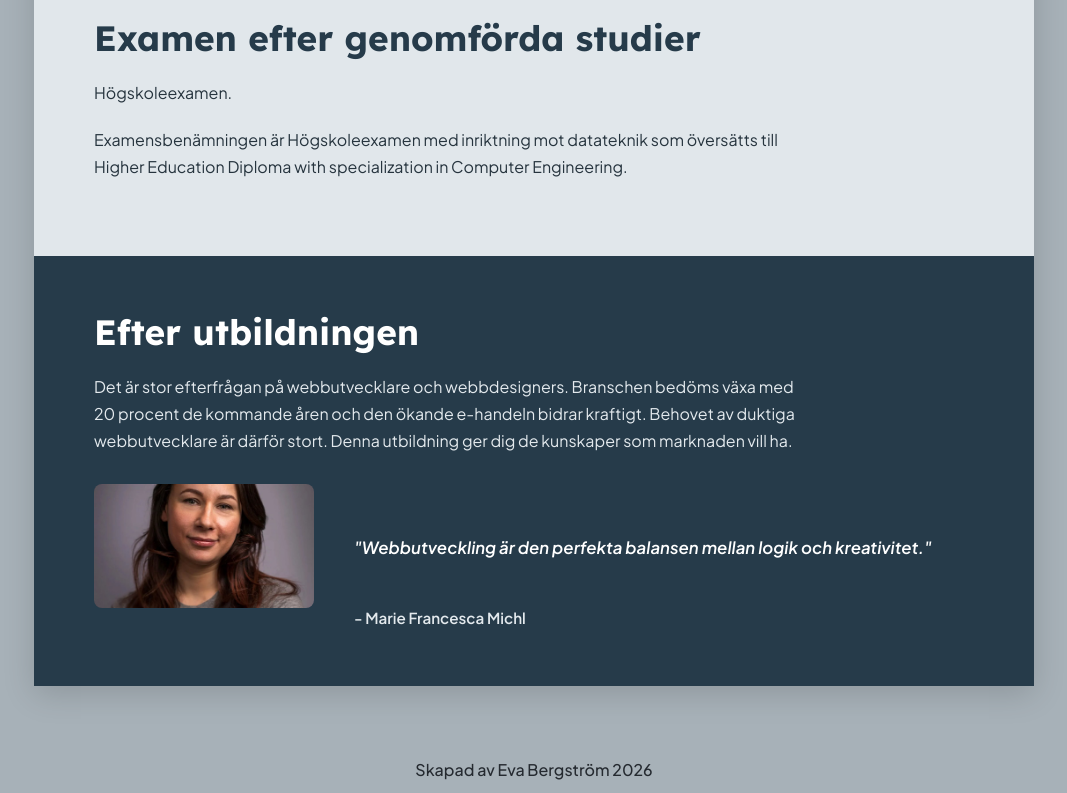
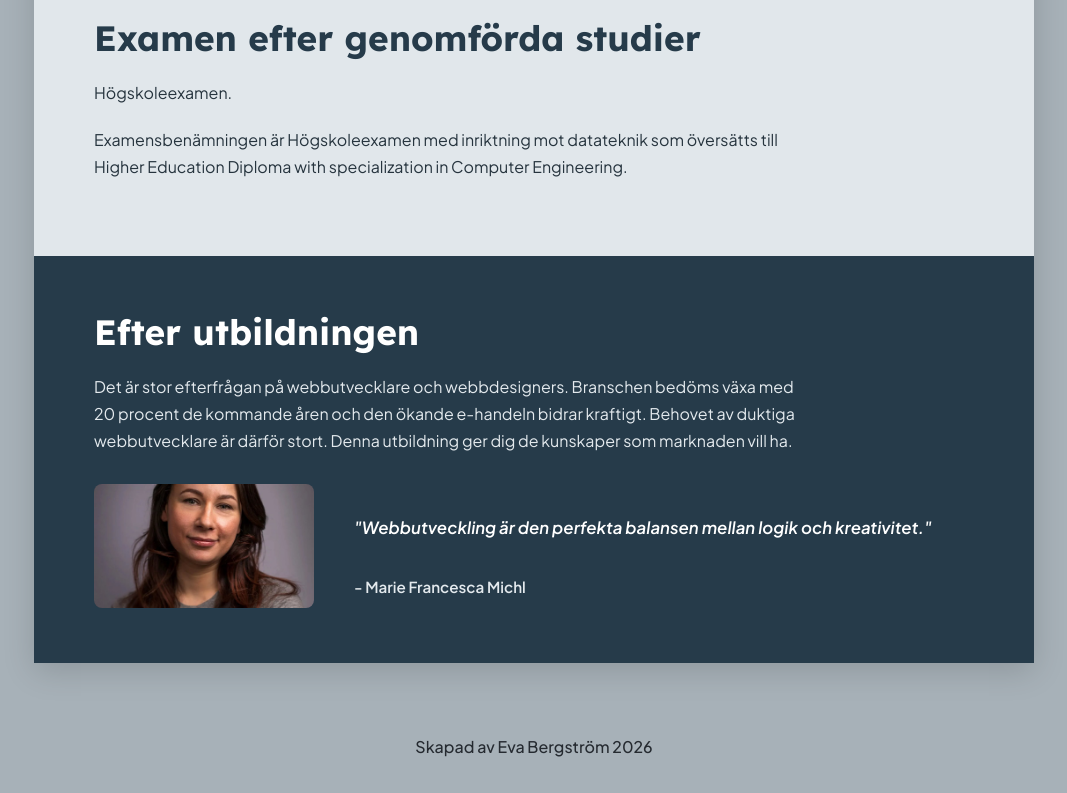
Before and after one commit to emeb80/webbanvandbarhet, a plain HTML site: page index.html in a window 1280 px wide. Shown: the part 3258-4051 px from the top of the page, without its empty margins (106-1173 px from the left). After the commit the page ends 4028 px from the top, so only its background shows below. Drawn offline with Linux system fonts and the light colour scheme.

Commit message:
rättat css

```diff
--- a/style.css
+++ b/style.css
@@ -310,7 +310,7 @@ footer p {
     text-align: left;
     margin: 0;
     margin-top: 20px;
-    padding: 30px 10px;
+    padding: 10px 10px;
   }
 
   .citatfoto p {
```
